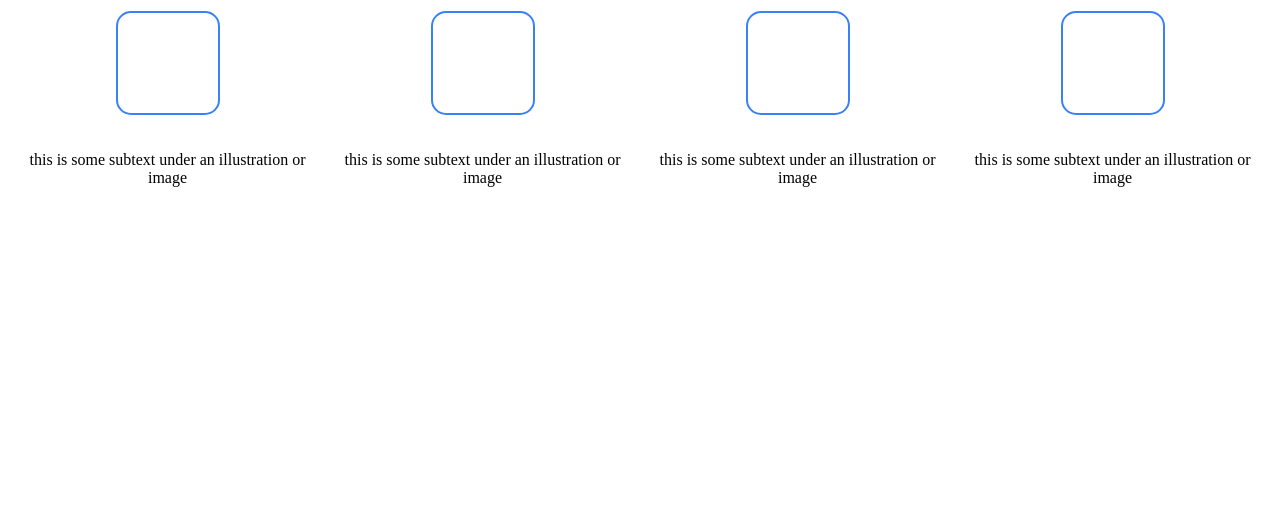
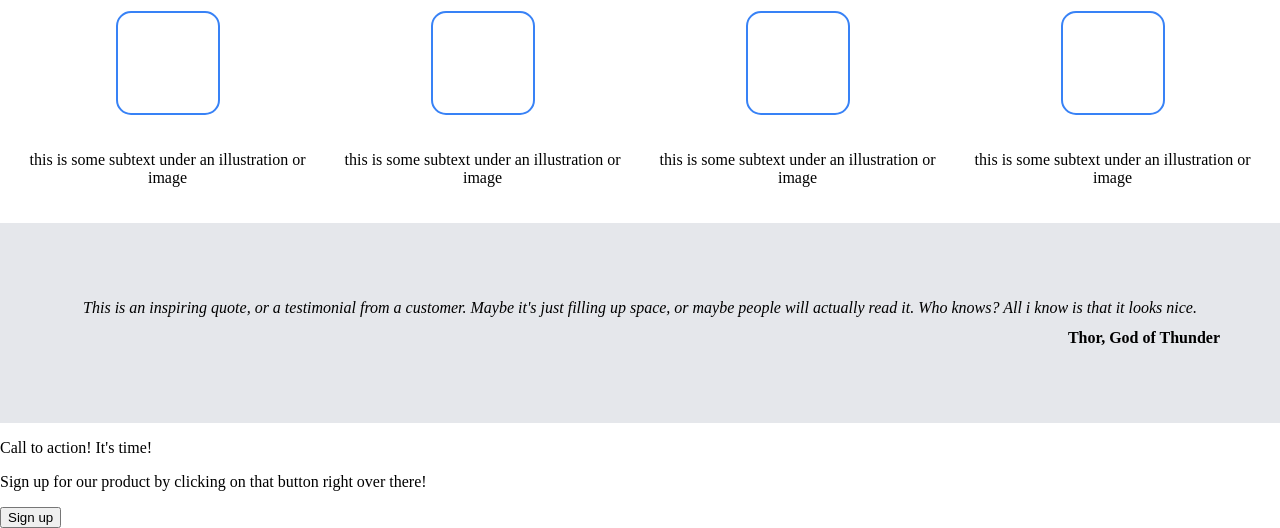
Before and after one commit to zelimss/odin-landing-page, a plain HTML site: page index.html in a window 1280 px wide. Shown: the part 509-1037 px from the top of the page. Before the commit the page ends 800 px from the top, so only its background shows below. Drawn offline with Linux system fonts and the light colour scheme.

Commit message:
Added quote section
And added a little more because i forgot to commit

```diff
--- a/index.html
+++ b/index.html
@@ -68,5 +68,26 @@
             </div>
         </div>
     </div>
+
+    <div class="third-part">
+        <div class="quote">
+            <p>This is an inspiring quote, or a testimonial from a customer. Maybe it's just filling up space, or maybe people will actually read it. Who knows? All i know is that it looks nice.</p>
+        </div>
+        <div class="quote-name">
+            <p>Thor, God of Thunder</p>
+        </div>
+    </div>
+
+    <div class="fourth-part">
+        <div class="cta-header">
+            <p>Call to action! It's time!</p>
+        </div>
+        <div class="cta-body">
+            <p>Sign up for our product by clicking on that button right over there!</p>
+        </div>
+        <div class="cta-button">
+            <button>Sign up</button>
+        </div>
+    </div>
 </body>
 </html>
--- a/style.css
+++ b/style.css
@@ -148,3 +148,27 @@ html, body {
     justify-content: space-between;
     padding: 10px;
 }
+
+.third-part {
+    padding: 10px;
+    background-color: #E5E7EB;
+    display: flex;
+    flex-direction: column;
+}
+
+.quote {
+    text-align: center;
+    font-style: italic;
+    padding-top: 50px;
+    padding-left: 50px;
+    padding-right: 50px;
+}
+
+.quote-name {
+    display: flex;
+    justify-content: flex-end;
+    font-weight: bold;
+    padding-bottom: 50px;
+    padding-right: 50px;
+    margin-top: -20px;
+}
```
